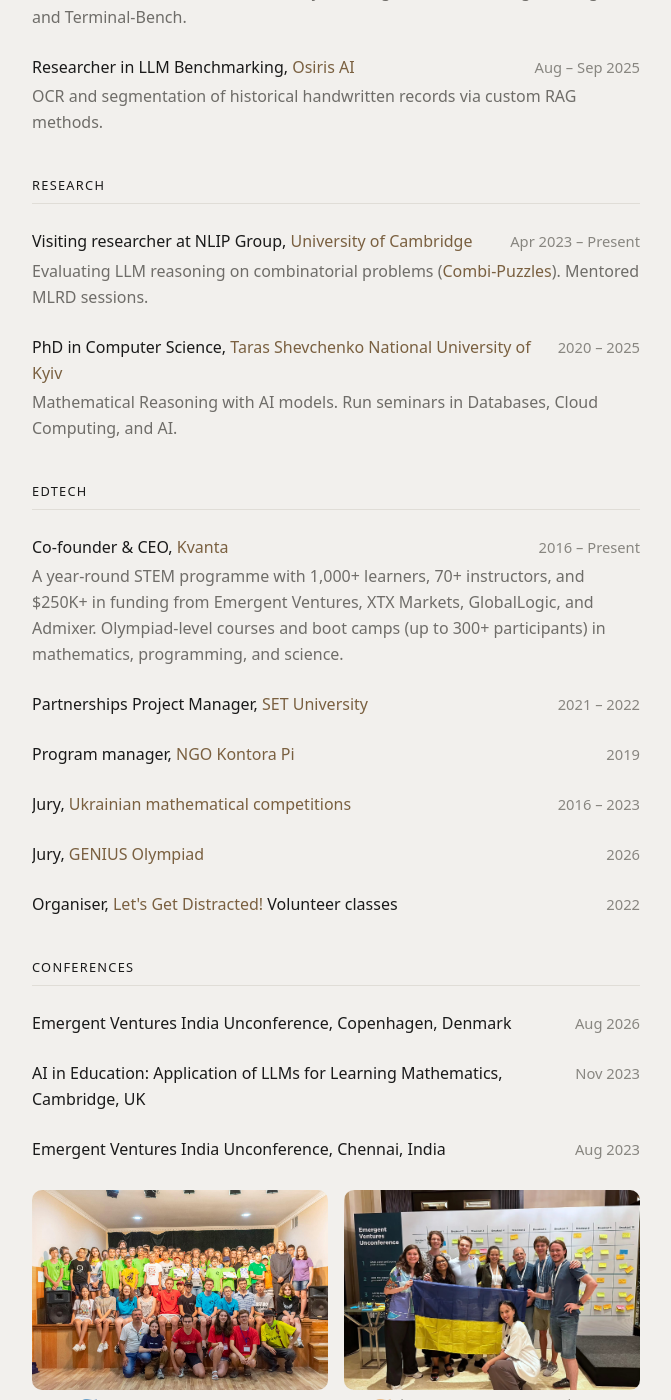
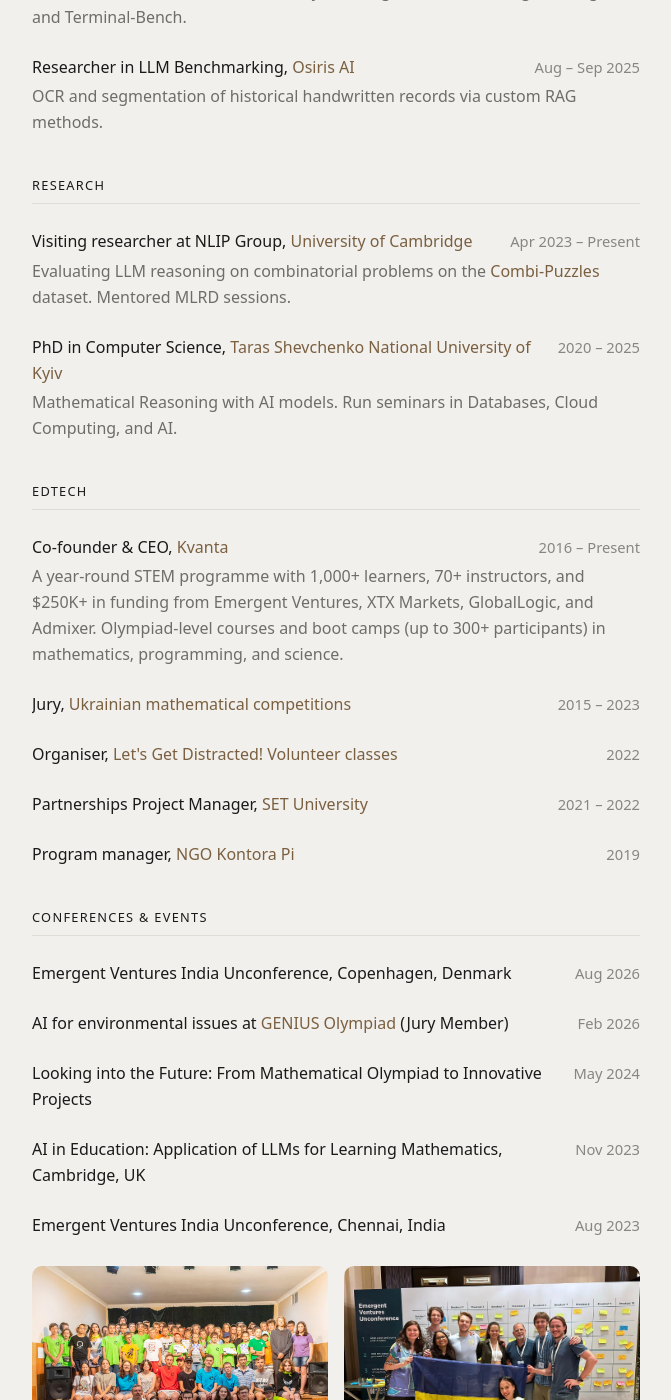
Before and after one commit to andynik/andynik.github.io, a Jekyll site: the page built from projects.md, in a window 1280 px wide and 1400 px high, scrolled down 294 px. Shown: the whole window, without its empty margins (304-975 px from the left). Built offline with Jekyll 4.4.1, drawn with Linux system fonts in a browser that asks for light colours; a style sheet for code colours, icons or effects is not loaded.

Commit message:
Refresh the Projects page: restore the olympiad conference and tidy roles and events.
Co-authored-by: Cursor <cursoragent@cursor.com>

```diff
--- a/projects.md
+++ b/projects.md
@@ -32,7 +32,7 @@ OCR and segmentation of historical handwritten records via custom RAG methods.
   <span class="role-dates">Apr 2023 – Present</span>
 </p>
 
-Evaluating LLM reasoning on combinatorial problems ([Combi-Puzzles](https://arxiv.org/abs/2412.11908)). Mentored MLRD sessions.
+Evaluating LLM reasoning on combinatorial problems on the [Combi-Puzzles](https://arxiv.org/abs/2412.11908) dataset. Mentored MLRD sessions.
 
 <p class="role">
   <span>PhD in Computer Science, <a href="https://knu.ua/en/">Taras Shevchenko National University of Kyiv</a></span>
@@ -51,6 +51,16 @@ Mathematical Reasoning with AI models. Run seminars in Databases, Cloud Computin
 A year-round STEM programme with 1,000+ learners, 70+ instructors, and $250K+ in funding from Emergent Ventures, XTX Markets, GlobalLogic, and Admixer. Olympiad-level courses and boot camps (up to 300+ participants) in mathematics, programming, and science.
 
 <p class="role">
+  <span>Jury, <a href="https://matholymp.com.ua/">Ukrainian mathematical competitions</a></span>
+  <span class="role-dates">2015 – 2023</span>
+</p>
+
+<p class="role">
+  <span>Organiser, <a href="https://lets-get-distracted.kvanta.xyz">Let's Get Distracted! Volunteer classes</a></span>
+  <span class="role-dates">2022</span>
+</p>
+
+<p class="role">
   <span>Partnerships Project Manager, <a href="https://www.setuniversity.edu.ua/en/">SET University</a></span>
   <span class="role-dates">2021 – 2022</span>
 </p>
@@ -60,26 +70,21 @@ A year-round STEM programme with 1,000+ learners, 70+ instructors, and $250K+ in
   <span class="role-dates">2019</span>
 </p>
 
-<p class="role">
-  <span>Jury, <a href="https://matholymp.com.ua/">Ukrainian mathematical competitions</a></span>
-  <span class="role-dates">2016 – 2023</span>
-</p>
-
-<p class="role">
-  <span>Jury, <a href="https://geniusolympiad.org/">GENIUS Olympiad</a></span>
-  <span class="role-dates">2026</span>
-</p>
-
-<p class="role">
-  <span>Organiser, <a href="https://lets-get-distracted.kvanta.xyz">Let's Get Distracted!</a> Volunteer classes</span>
-  <span class="role-dates">2022</span>
-</p>
-
-## Conferences
+## Conferences & Events
 
 <p class="role">
   <span>Emergent Ventures India Unconference, Copenhagen, Denmark</span>
   <span class="role-dates">Aug 2026</span>
+</p>
+
+<p class="role">
+  <span>AI for environmental issues at <a href="https://geniusolympiad.org/">GENIUS Olympiad</a> (Jury Member)</span>
+  <span class="role-dates">Feb 2026</span>
+</p>
+
+<p class="role">
+  <span>Looking into the Future: From Mathematical Olympiad to Innovative Projects</span>
+  <span class="role-dates">May 2024</span>
 </p>
 
 <p class="role">
```
